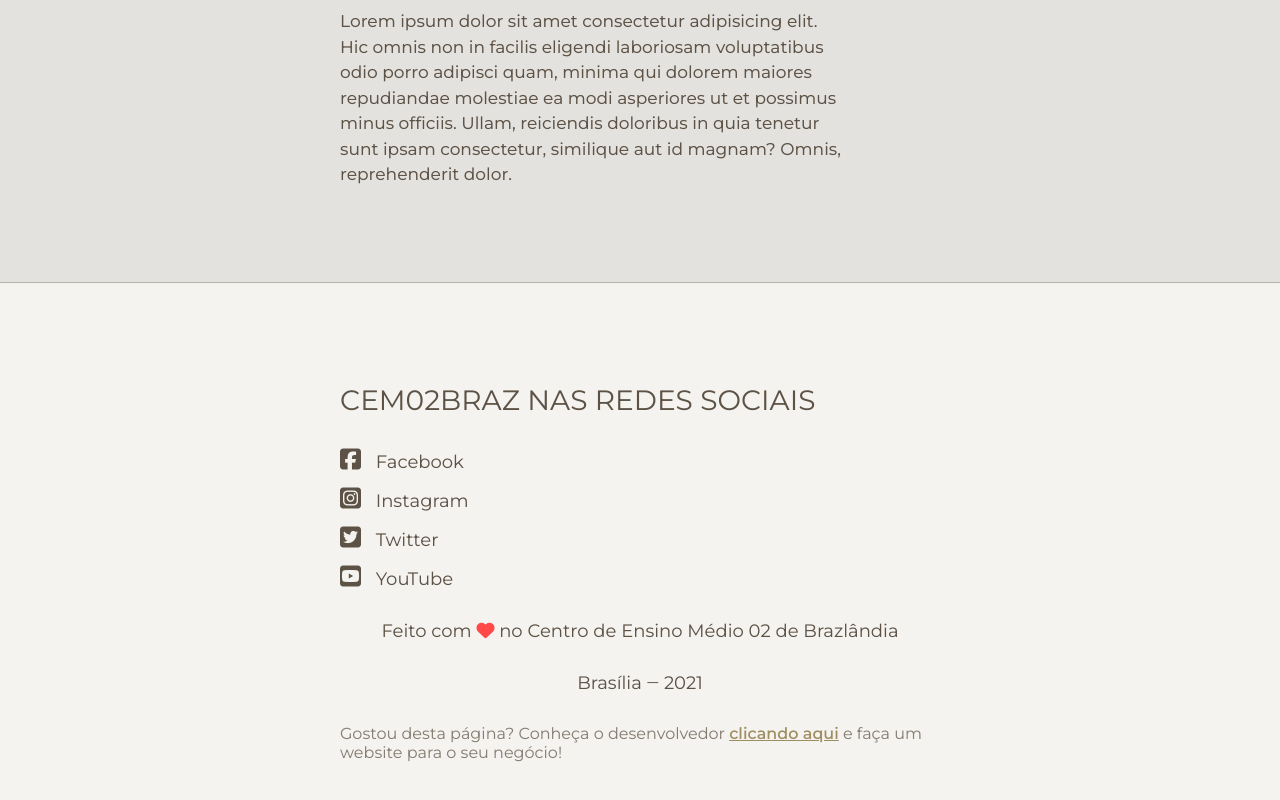
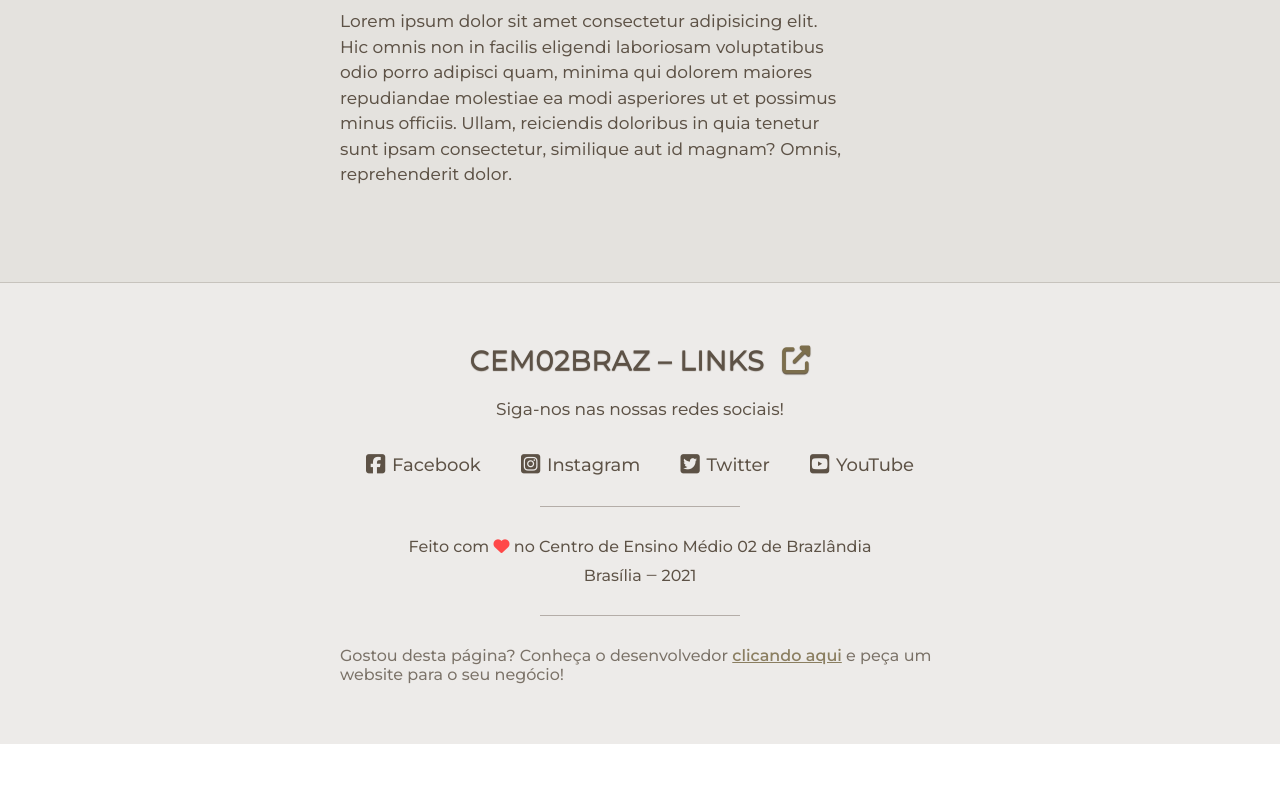
Before and after one commit to navarrorncf/cem02braz-frontend, a Vue app: page / in a window 1280 px wide. Shown: the part 2359-3159 px from the top of the page. After the commit the page ends 3103 px from the top, so only its background shows below. Built offline with nearby package versions, Linux system fonts and the light colour scheme.

Commit message:
minor changes to layout, colors and content

```diff
--- a/src/components/Footer.vue
+++ b/src/components/Footer.vue
@@ -2,7 +2,10 @@
   <div class="footer-container">
     <footer>
       <div class="social">
-        <h3>CEM02BRAZ Nas Redes Sociais</h3>
+        <h3>
+          CEM02BRAZ &ndash; Links <i class="fas fa-external-link-alt"></i>
+        </h3>
+        <p class="text">Siga-nos nas nossas redes sociais!</p>
         <ul>
           <li>
             <a
@@ -50,11 +53,13 @@
           </li>
         </ul>
       </div>
+      <hr />
       <div class="disclaimer">
         Feito com <span class="love"><i class="fas fa-heart"></i></span> no
         Centro de Ensino Médio 02 de Brazlândia
       </div>
       <div class="copy">Brasília ‒ {{ new Date().getFullYear() }}</div>
+      <hr />
       <div class="developer">
         <p>
           Gostou desta página? Conheça o desenvolvedor
@@ -64,7 +69,7 @@
             rel="noopener noreferrer"
             >clicando aqui</a
           >
-          e faça um website para o seu negócio!
+          e peça um website para o seu negócio!
         </p>
       </div>
     </footer>
@@ -79,10 +84,10 @@ export default {
 
 <style scoped>
 .footer-container {
-  padding: 10rem 0 5rem 0;
-  background: #f5f3ef;
+  padding: 3rem 0;
+  background: #e4e2deaa;
   color: #5d5246;
-  border-top: solid 1px #5d524666;
+  border-top: solid 1px #5d524644;
 }
 
 footer {
@@ -92,8 +97,9 @@ footer {
   flex-direction: column;
   align-items: center;
   justify-content: center;
-  /* text-align: center; */
-  font-size: 1.8rem;
+  text-align: center;
+  font-size: 1.6rem;
+  font-variation-settings: "wght" 475;
 }
 
 footer > * {
@@ -104,30 +110,56 @@ footer > * {
   color: rgb(255, 72, 72);
 }
 
+.social p.text {
+  margin: 0 auto;
+}
+
+.social h3 {
+  margin-bottom: 2rem;
+}
+
 .social,
-.disclaimer,
+.developer {
+  margin: 3rem 0;
+}
+
+.disclaimer {
+  margin: 3rem 0 1rem 0;
+}
+
 .copy {
   margin-bottom: 3rem;
 }
 
-.disclaimer,
-.copy {
-  text-align: center;
+hr {
+  width: 200px;
+  border: none;
+  border-top: solid 1px #5d524666;
 }
 
 .social h3 {
   font-size: 2.8rem;
   text-transform: uppercase;
+  font-variation-settings: "wght" 500;
+  text-shadow: 0 1px 1px #5d5246;
+}
+
+.social h3 i {
+  color: #7c6e4c;
+  margin-left: 1rem;
 }
 
 .social ul {
   list-style: none;
+  display: flex;
+  align-items: center;
+  justify-content: center;
   margin-top: 3rem;
   font-size: 2rem;
 }
 
 .social ul li {
-  margin-top: 1.3rem;
+  margin: 0 2rem;
 }
 
 .social ul li a {
@@ -136,8 +168,9 @@ footer > * {
 }
 
 .social ul li .fab {
-  font-size: 2.4rem;
-  margin-right: 1rem;
+  font-size: 2.2rem;
+  transform: translateY(1px);
+  margin-right: 0.2rem;
 }
 
 .social ul li:hover a.facebook {
@@ -164,12 +197,12 @@ a:visited {
 
 .developer p {
   text-align: left;
-  color: #5d5246bb;
+  color: #5d5246cc;
   font-size: 1.6rem;
 }
 
 .developer a {
-  color: #89743fcc;
+  color: #7c6e4cdd;
   font-variation-settings: "wght" 600;
   text-decoration: underline;
 }
```
